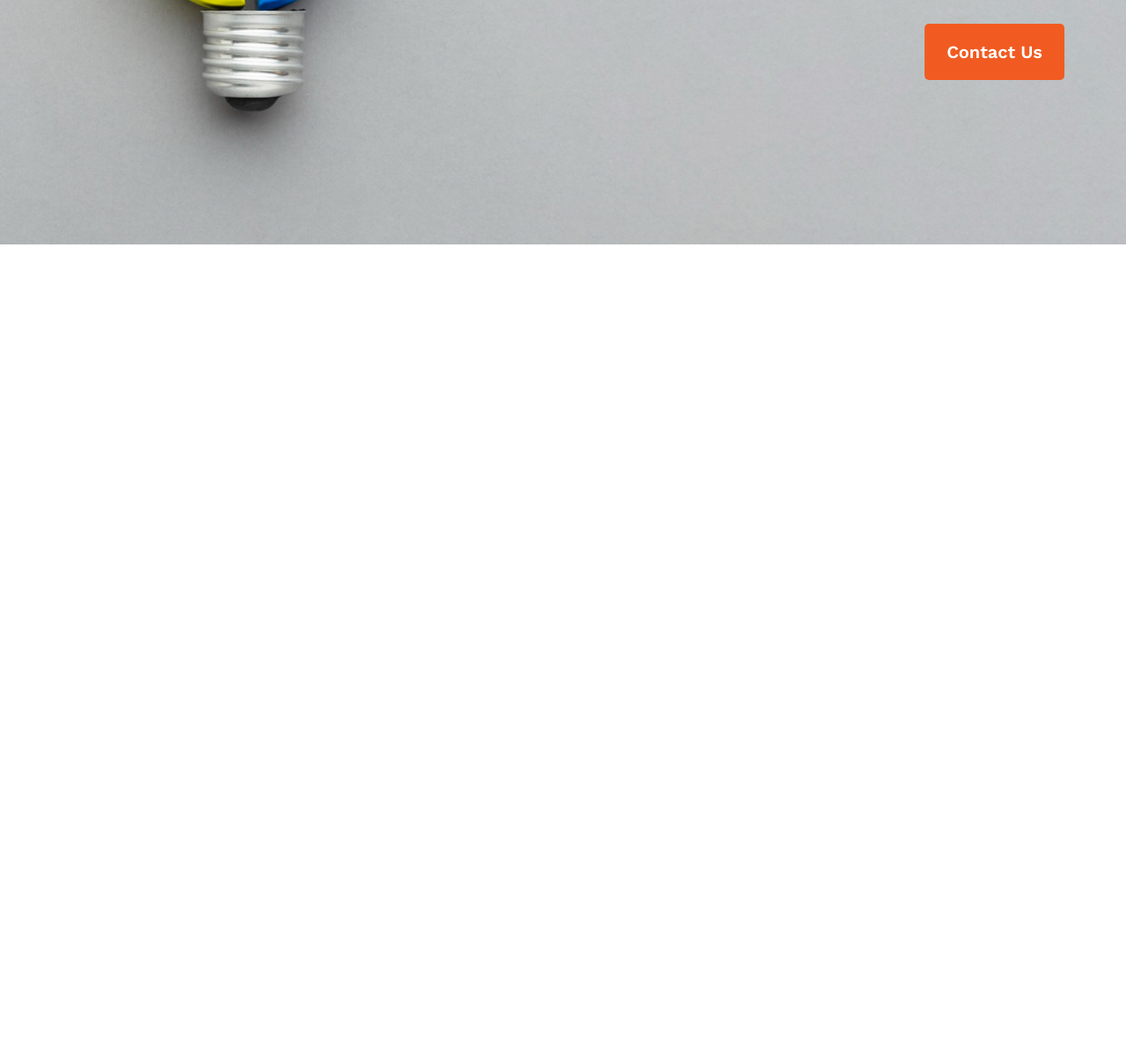
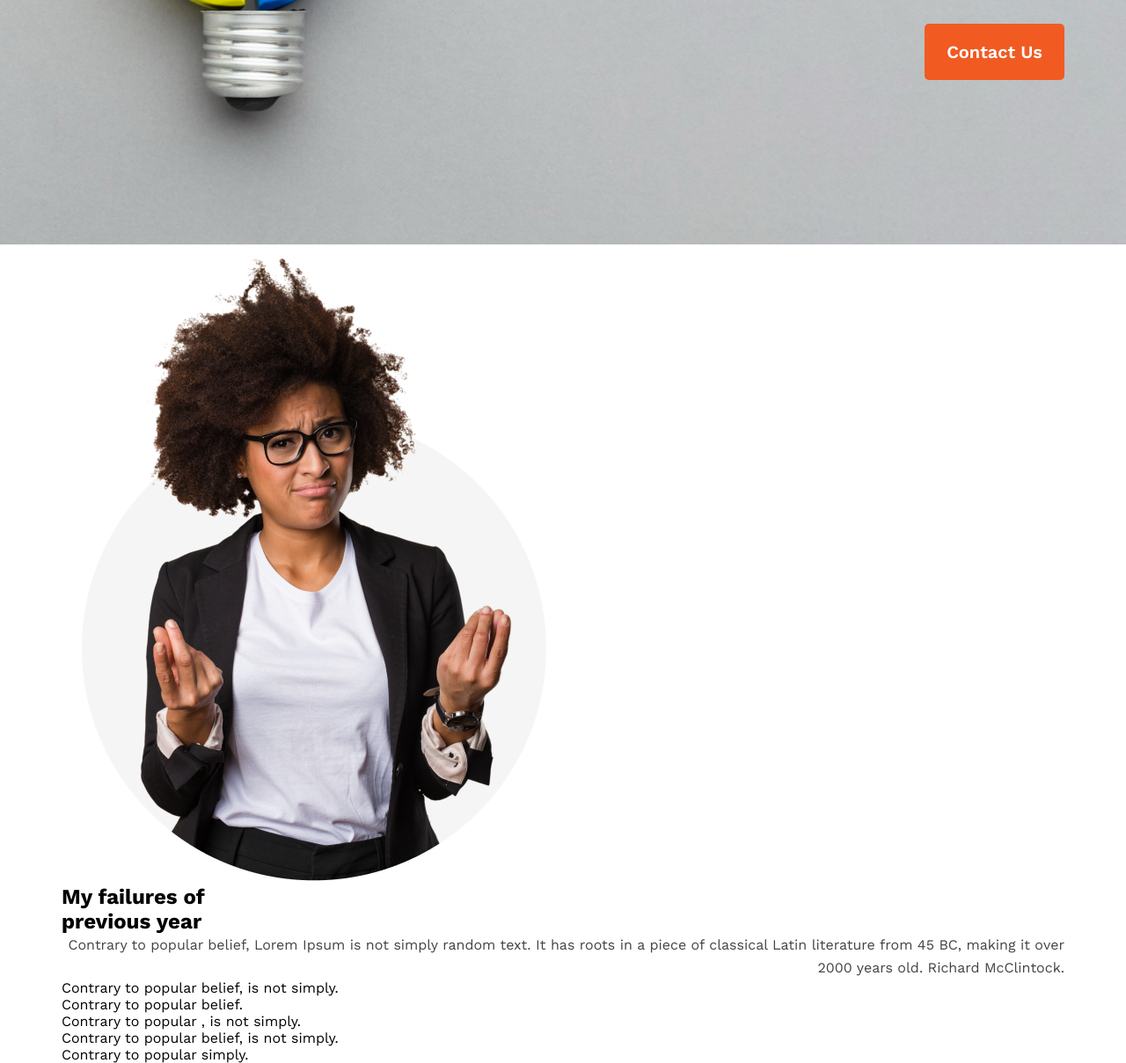
Before and after one commit to Solaiman366882/new-year-new-me, a plain HTML site: page index.html in a window 1280 px wide. Shown: the part 522-1731 px from the top of the page at 88% size. Before the commit the page ends 800 px from the top, so only its background shows below. Drawn offline with nearby package versions, Linux system fonts and the light colour scheme.

Commit message:
Previous year Html structure

```diff
--- a/index.html
+++ b/index.html
@@ -25,5 +25,28 @@
         </div>
     </header>
     <!-- === Header Section End === -->
+
+    <!-- === Previous Year Section End === -->
+    <section class="previous-year">
+        <div class="container">
+            <div class="previous-year-area">
+                <div class="left-image">
+                    <img src="assets/images/person.png" alt="">
+                </div>
+                <div class="right-text">
+                    <h2>My failures of <br> previous year</h2>
+                    <p>Contrary to popular belief, Lorem Ipsum is not simply random text. It has roots in a piece of classical Latin literature from 45 BC, making it over 2000 years old. Richard McClintock.</p>
+                    <ul class="prev-list">
+                        <li class="prev-list-item">Contrary to popular belief, is not simply.</li>
+                        <li class="prev-list-item">Contrary to popular belief.</li>
+                        <li class="prev-list-item">Contrary to popular , is not simply.</li>
+                        <li class="prev-list-item">Contrary to popular belief, is not simply.</li>
+                        <li class="prev-list-item">Contrary to popular simply.</li>
+                    </ul>
+                </div>
+            </div>
+        </div>
+    </section>
+    <!-- === Previous Year Section End === -->
 </body>
 </html>
```
